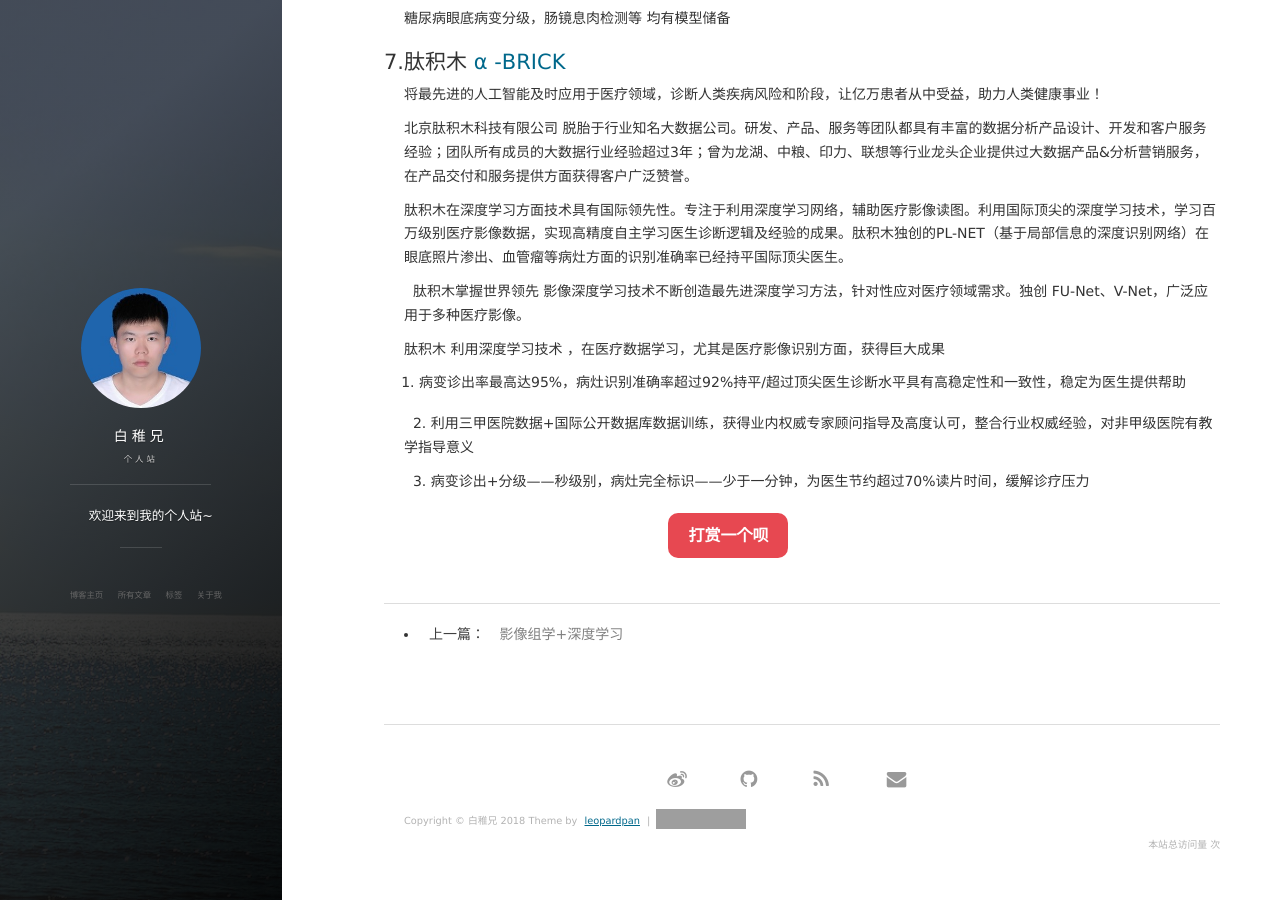
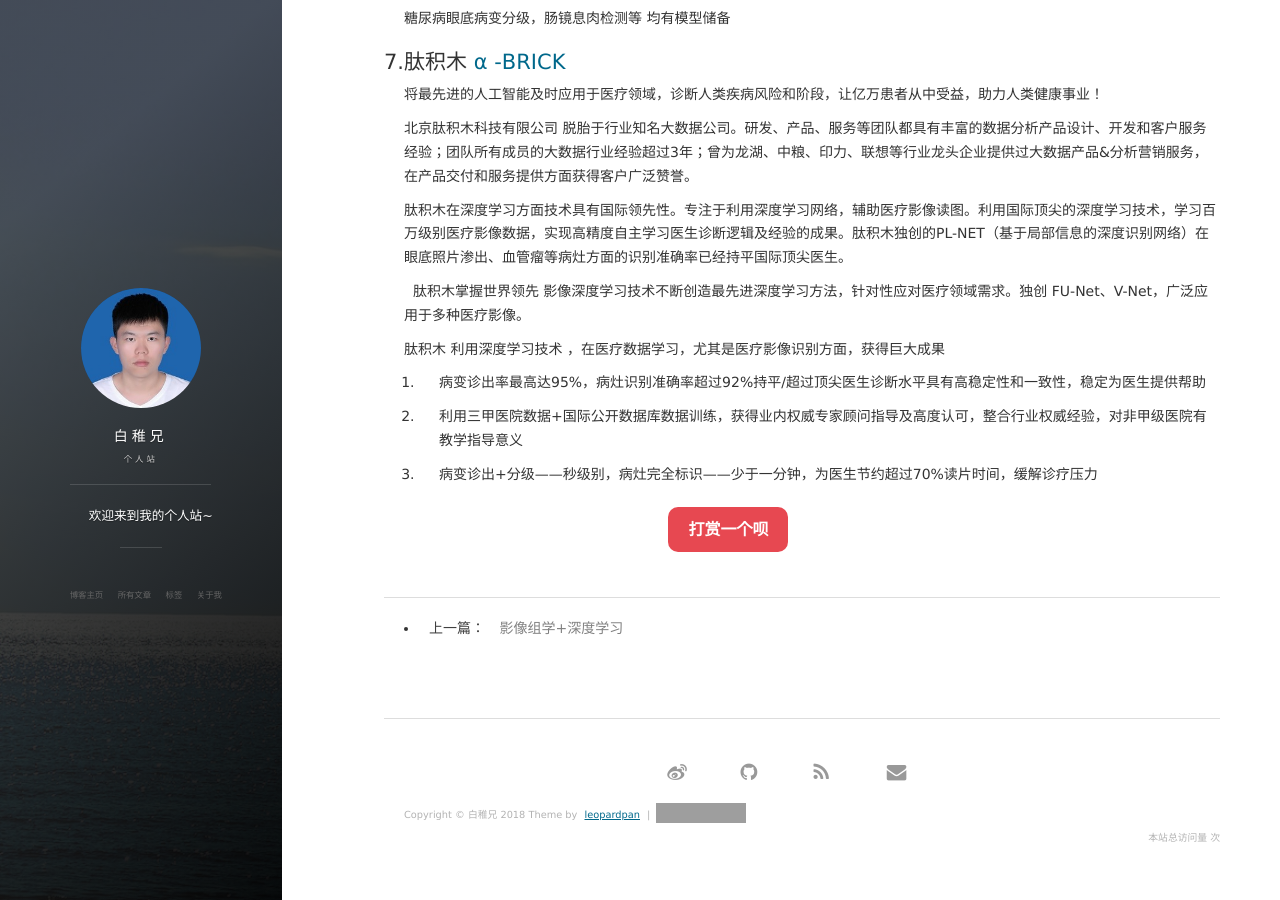
Before and after one commit to xujingxu/xujingxu.github.io, a Jekyll site: the page built from _posts/2018-03-27-影像组学+深度学习.md, in a window 1280 px wide and 900 px high, scrolled down 2451 px. Built offline with Jekyll 4.4.1, drawn with Linux system fonts in a browser that asks for light colours; nearby versions of some CDN libraries; comment, search, counter and statistics services are not loaded; part of the change alters nothing that is shown; grey boxes are pictures that could not be loaded.

```diff
--- a/_posts/2018-03-27-影像组学+深度学习.md
+++ b/_posts/2018-03-27-影像组学+深度学习.md
@@ -8,7 +8,7 @@ tag: AI Work
 
   该博客主要更新一些布局医学影像的人工智能公司，为自己积累一些了解，为自己日后找工作提供一些方向和参考。
 
-## 4.汇医慧影 <a target="_blank" href="http://www.huiyihuiying.com/idoctor/html/newLoginVersion2/dist/html/index.html/"> 汇医慧影 HY </a>
+## 4.汇医慧影 <a target="_blank" href="http://www.huiyihuiying.com/">  HY </a>
 
   医疗人工智能 先于时代，比你想象中还要聪明
 
@@ -97,8 +97,8 @@ tag: AI Work
 
    肽积木 利用深度学习技术 ，在医疗数据学习，尤其是医疗影像识别方面，获得巨大成果
 
-   1. 病变诊出率最高达95%，病灶识别准确率超过92%持平/超过顶尖医生诊断水平具有高稳定性和一致性，稳定为医生提供帮助
+1. 病变诊出率最高达95%，病灶识别准确率超过92%持平/超过顶尖医生诊断水平具有高稳定性和一致性，稳定为医生提供帮助
 
-   2. 利用三甲医院数据+国际公开数据库数据训练，获得业内权威专家顾问指导及高度认可，整合行业权威经验，对非甲级医院有教学指导意义
+2. 利用三甲医院数据+国际公开数据库数据训练，获得业内权威专家顾问指导及高度认可，整合行业权威经验，对非甲级医院有教学指导意义
 
-   3. 病变诊出+分级——秒级别，病灶完全标识——少于一分钟，为医生节约超过70%读片时间，缓解诊疗压力
+3. 病变诊出+分级——秒级别，病灶完全标识——少于一分钟，为医生节约超过70%读片时间，缓解诊疗压力
```
